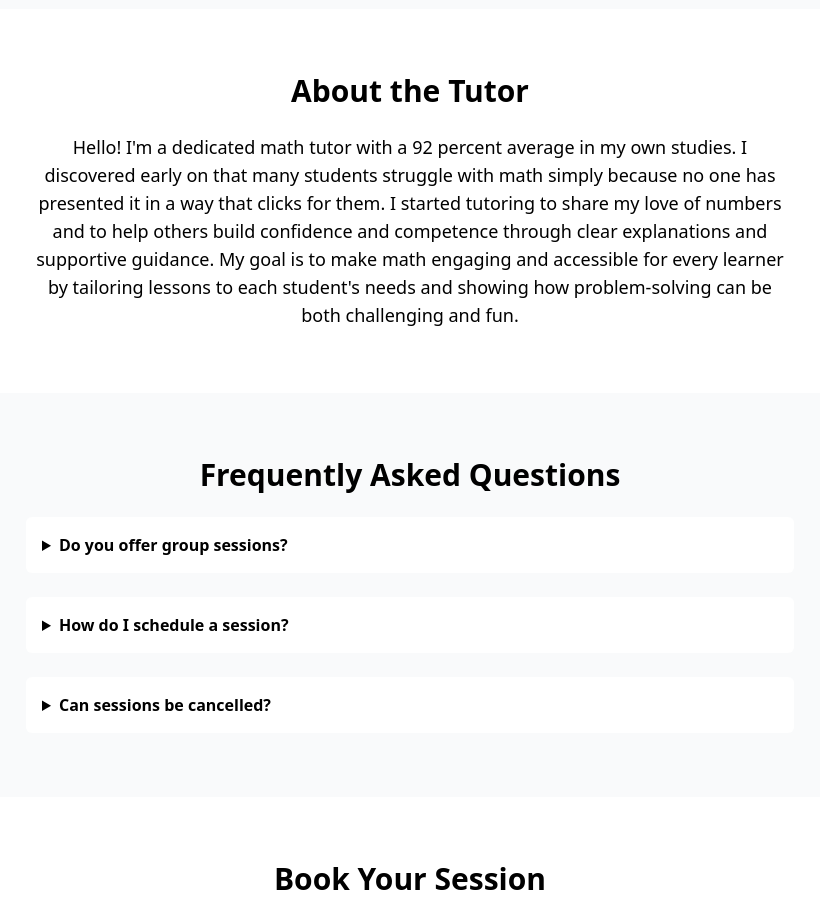
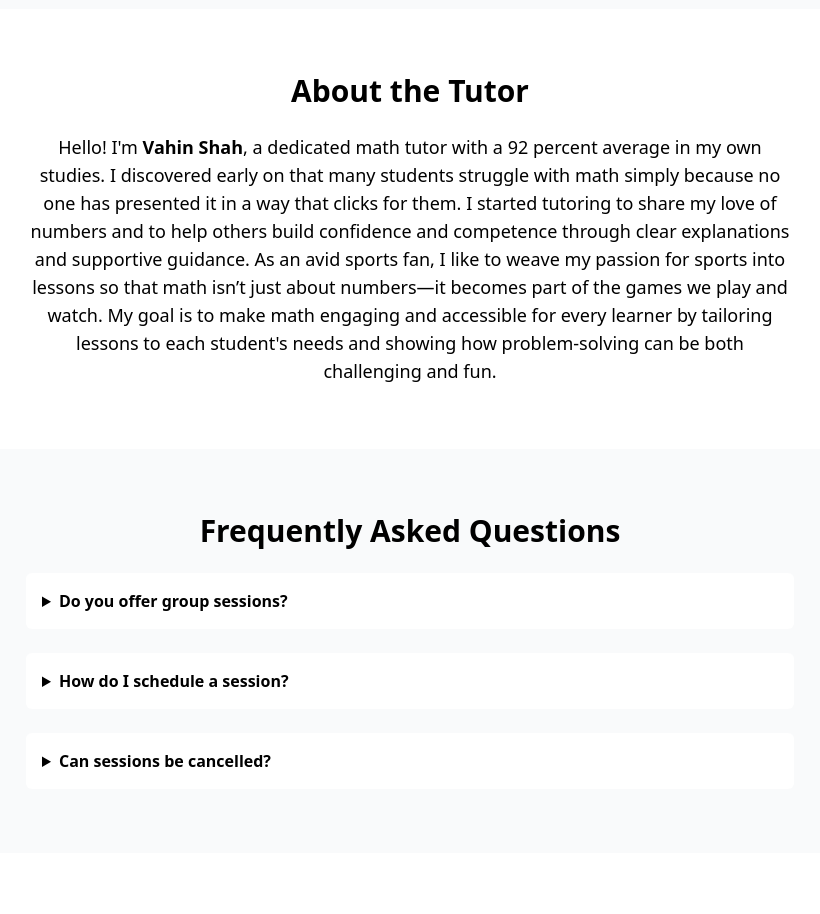
Before and after one commit to VahinShah/math-mastery-site, a plain HTML site: page index.html in a window 1280 px wide. Shown: the part 1200-2114 px from the top of the page, without its empty margins (230-1050 px from the left). Drawn offline with nearby package versions, Linux system fonts and the light colour scheme.

Commit message:
Update About section with name and sports mention

```diff
--- a/index.html
+++ b/index.html
@@ -73,7 +73,7 @@
   <section id="about" class="py-16 px-6 md:px-16">
     <h2 class="text-3xl font-bold mb-6 text-center">About the Tutor</h2>
     <p class="max-w-3xl mx-auto text-lg text-center">
-      Hello! I'm a dedicated math tutor with a 92&nbsp;percent average in my own studies. I discovered early on that many students struggle with math simply because no one has presented it in a way that clicks for them.  I started tutoring to share my love of numbers and to help others build confidence and competence through clear explanations and supportive guidance.  My goal is to make math engaging and accessible for every learner by tailoring lessons to each student's needs and showing how problem‑solving can be both challenging and fun.
+      Hello! I'm <strong>Vahin&nbsp;Shah</strong>, a dedicated math tutor with a 92&nbsp;percent average in my own studies. I discovered early on that many students struggle with math simply because no one has presented it in a way that clicks for them. I started tutoring to share my love of numbers and to help others build confidence and competence through clear explanations and supportive guidance. As an avid sports fan, I like to weave my passion for sports into lessons so that math isn’t just about numbers&mdash;it becomes part of the games we play and watch. My goal is to make math engaging and accessible for every learner by tailoring lessons to each student's needs and showing how problem‑solving can be both challenging and fun.
     </p>
   </section>
 
```
